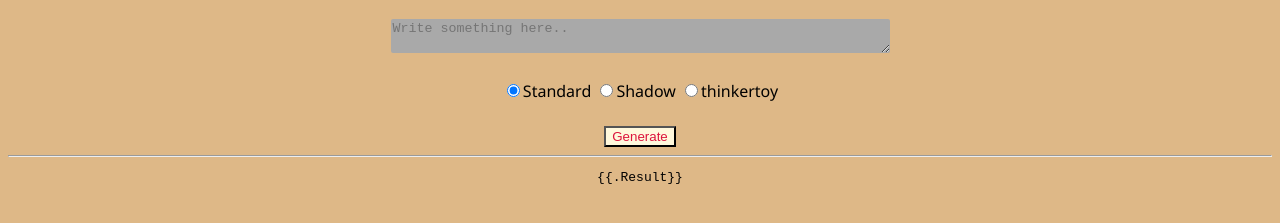
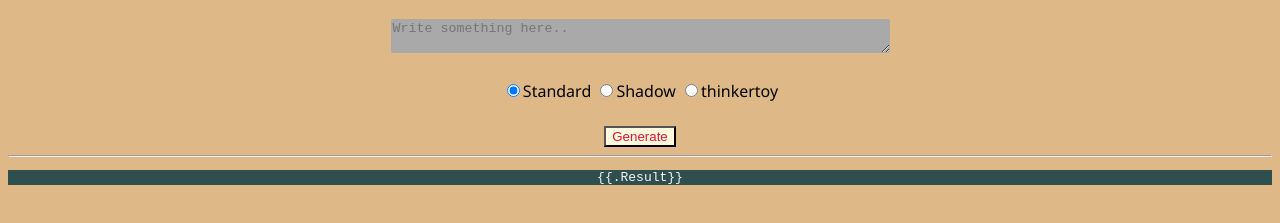
Before and after one commit to breodoyo/ascii-art-web, a plain HTML site: page template/index.html in a window 1280 px wide. Shown: the part 67-290 px from the top of the page. Drawn offline with Linux system fonts and the light colour scheme.

Commit message:
updated project

```diff
--- a/static/styles.css
+++ b/static/styles.css
@@ -17,5 +17,12 @@ button {
     color: crimson;
     cursor: pointer;
     background-color: cornsilk;
-    b
+
+
 }
+pre {
+    background-color: darkslategrey;
+    font: 500;
+    text-decoration: whitesmoke;
+    color: whitesmoke;
+}
```
